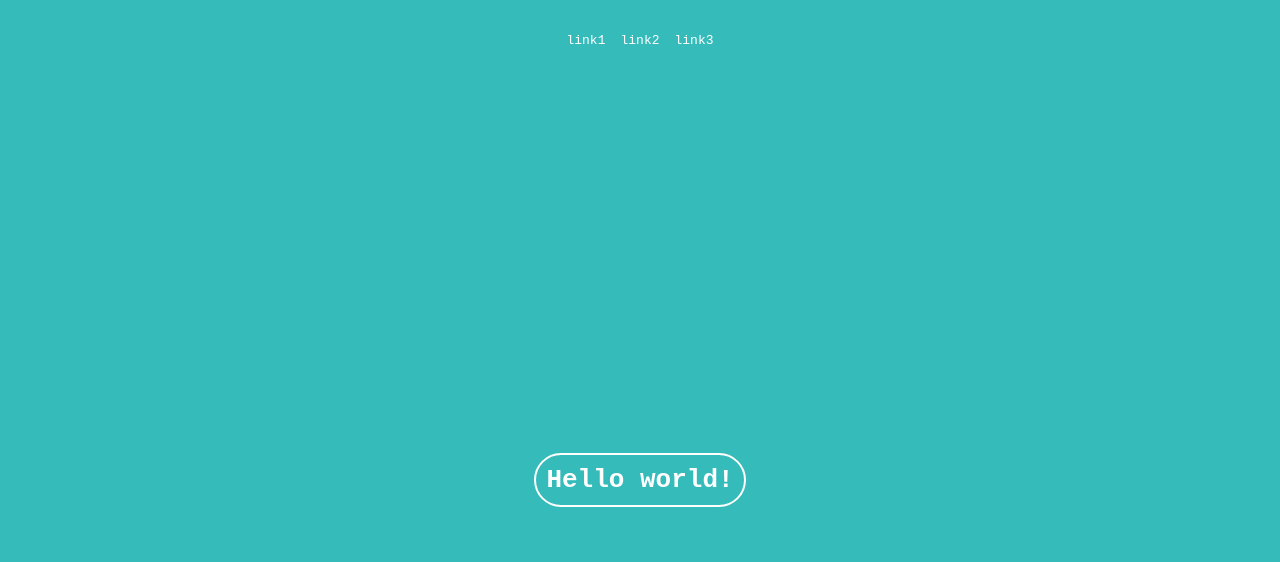
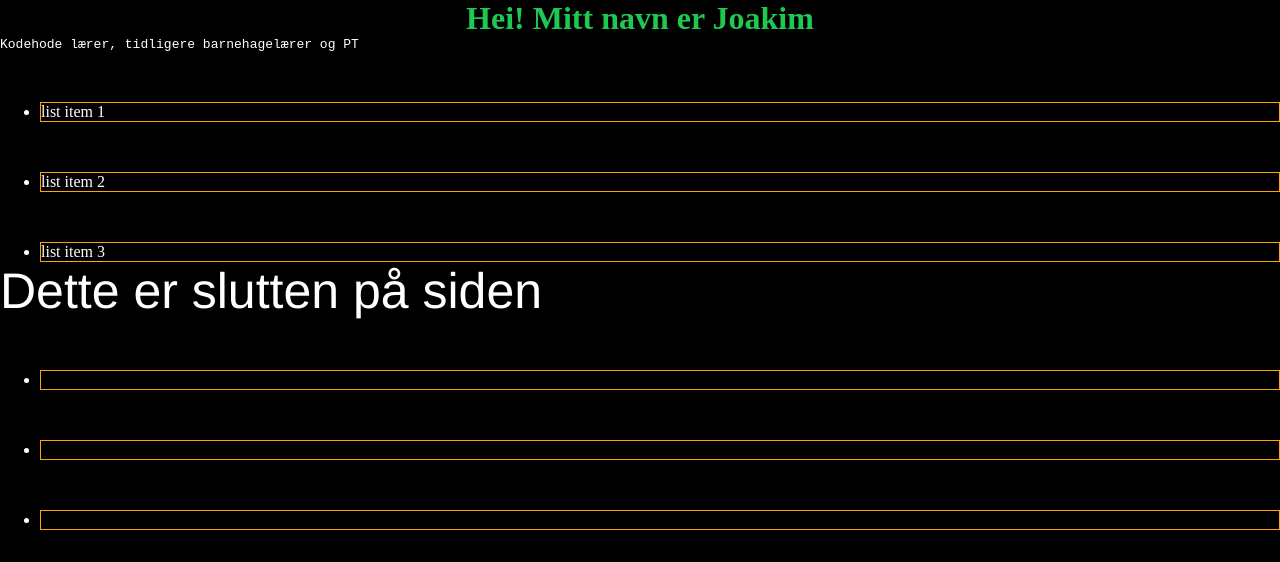
Before and after one commit to Joakim-Jobloop/Dag-1, a plain HTML site: page index.html in a window 1280 px wide. Drawn offline with Linux system fonts and the light colour scheme.

Commit message:
first commit

```diff
--- a/index.html
+++ b/index.html
@@ -1,19 +1,28 @@
 <!DOCTYPE html>
 <html lang="en">
-  <head>
-    <meta charset="UTF-8" />
-    <meta name="viewport" content="width=device-width, initial-scale=1.0" />
-    <link href="styles.css" rel="stylesheet" />
-    <title>Document</title>
-  </head>
-  <nav>
-    <ul class="nostyle">
-      <li>link1</li>
-      <li>link2</li>
-      <li>link3</li>
-    </ul>
-  </nav>
-  <body>
-    <main><h1 class="intro">Hello world!</h1></main>
-  </body>
+    <head>
+        <meta charset="UTF-8">
+        <meta name="viewport" content="width=device-width, initial-scale=1.0">
+        <title>Joakim Villo</title>
+        <link href="styles.css" rel="stylesheet">
+    </head>
+    <body>
+        <h1>Hei! Mitt navn er Joakim</h1>
+        <p>Kodehode lærer, tidligere barnehagelærer og PT</p>
+        <ul>
+        <li class="item1">list item 1</li>
+        <li class="item2">list item 2</li>
+        <li class="item3">list item 3</li>
+        </ul>
+        <p class="endtext">Dette er slutten på siden</p>
+
+        <div>
+            <p></p>
+            <ul>
+                <li></li>
+                <li></li>
+                <li></li>
+            </ul>
+        </div>
+    </body>
 </html>
--- a/styles.css
+++ b/styles.css
@@ -1,65 +1,31 @@
+h1 {
+    color: rgb(31, 200, 81);
+    text-align: center
+}
+
 * {
     box-sizing: border-box;
     margin: 0;
+}
+
+p {
     font-family: monospace;
 }
 
-nav {
-    display: flex;
-    justify-content: center;
-    align-content: center;
-    height: 80px;
+.endtext {
+  font-family: 'Franklin Gothic Medium', 'Arial Narrow', Arial, sans-serif;
+  font-size: 50px;
 }
 
-nav ul {
-    display: flex;
-    gap: 15px;
-    align-items: center;
-    justify-content: center;
+body {
+  background-color: black;
+min-height: 100vh;
+    color: white;
+
 }
 
 li {
-    height: fit-content
-}
-
-.nostyle {
-   list-style: none;
-   padding: 0;
-}
-
-body {
-    background-color: rgb(54, 187, 187);
-    color: white;
-
+    border: 1px solid orange;
+    margin-top: 50px;
 
 }
-
-main {
-    display: flex;
-    justify-content: center;
-align-items: center;
-min-height: 100vh;
-}
-
-h1 {
-    size: 50px;
-}
-
-h1.intro {
-    padding: 10px;
-    border: 2px solid white;
-    border-radius: 500px;
-    user-select: none;
-}
-
-h1.intro:hover {
-    color: brown;
-    cursor: pointer;
-}
-
-h1.intro:active {
-    background-color: aliceblue;
-    color: black;
-
-
-}
```
